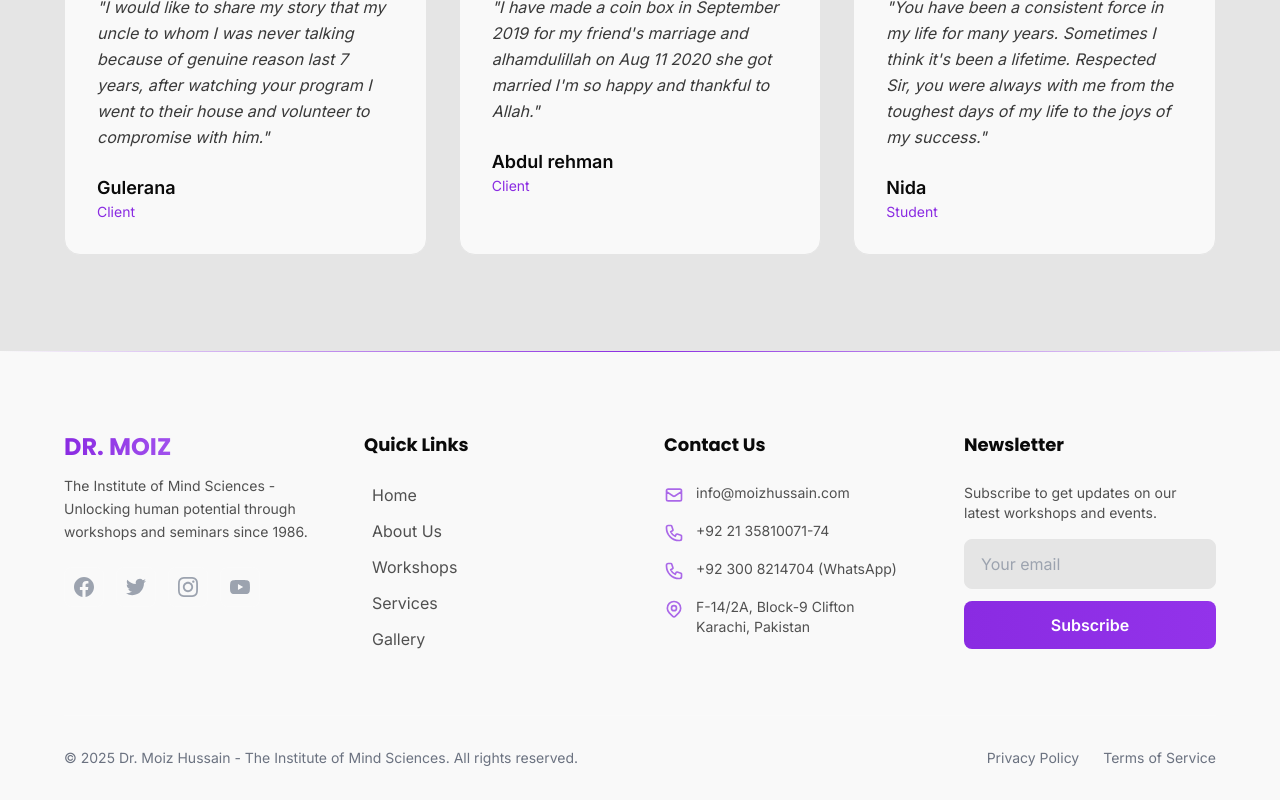
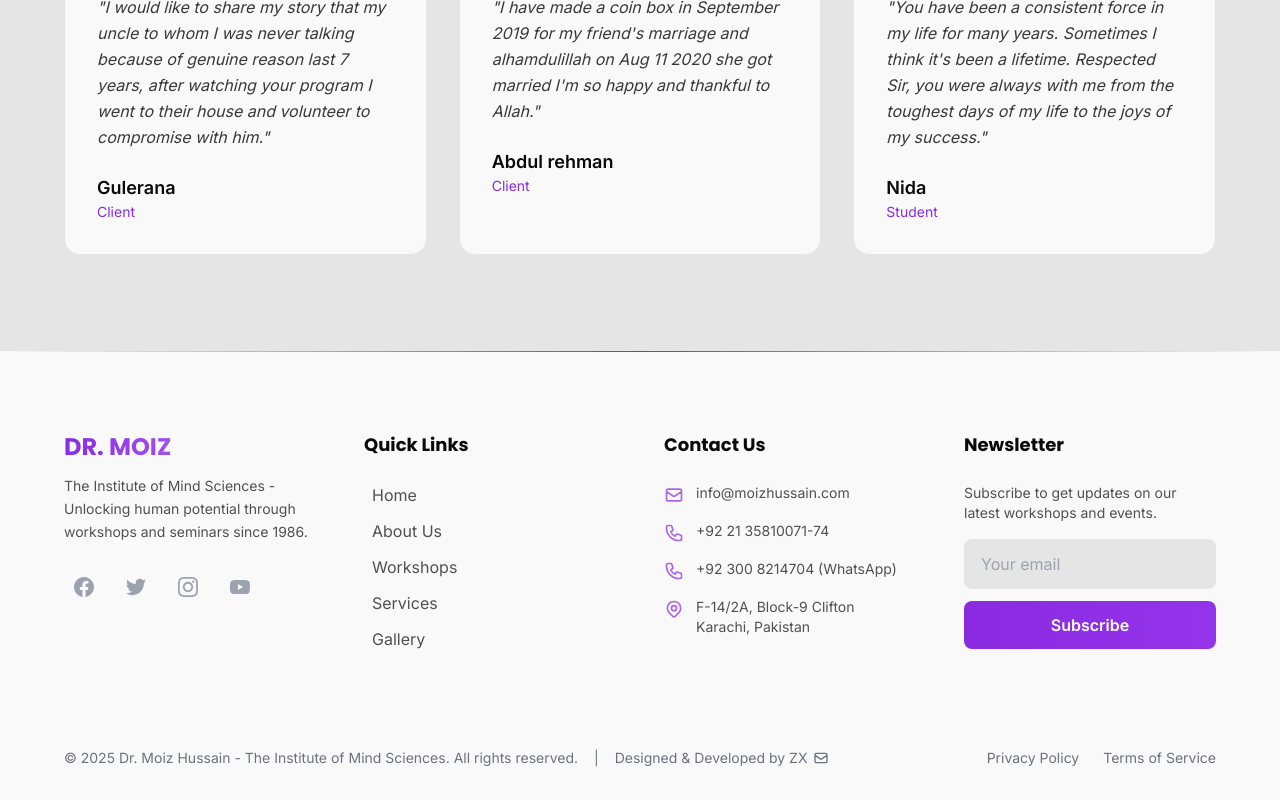
Before and after one commit to zxtalk2/drmoizhussain-cloud, a Next.js app: page / in a window 1280 px wide. Shown: the part 3037-3837 px from the top of the page. Built offline with nearby package versions, Linux system fonts and the light colour scheme; no server answers; the database is empty.

Commit message:
feat: Add developer credit in footer
- Added 'Designed & Developed by ZX' with envelope icon
- Click opens email to zxtalk2@gmail.com

```diff
--- a/components/Footer.js
+++ b/components/Footer.js
@@ -283,13 +283,34 @@ export default function Footer() {
           </div>
         </div>
 
-        {/* Bottom Bar */}
         <div className="pt-8 border-t border-white/10">
           <div className="flex flex-col md:flex-row justify-between items-center gap-4 text-sm text-gray-500">
-            <p>
-              © {new Date().getFullYear()} Dr. Moiz Hussain - The Institute of
-              Mind Sciences. All rights reserved.
-            </p>
+            <div className="flex flex-col sm:flex-row items-center gap-2 sm:gap-4">
+              <p>
+                © {new Date().getFullYear()} Dr. Moiz Hussain - The Institute of
+                Mind Sciences. All rights reserved.
+              </p>
+              <span className="hidden sm:block">|</span>
+              <a
+                href="mailto:zxtalk2@gmail.com"
+                className="flex items-center gap-1.5 hover:text-primary transition-colors group"
+              >
+                <span>Designed & Developed by ZX</span>
+                <svg
+                  className="w-4 h-4 group-hover:scale-110 transition-transform"
+                  fill="none"
+                  stroke="currentColor"
+                  viewBox="0 0 24 24"
+                >
+                  <path
+                    strokeLinecap="round"
+                    strokeLinejoin="round"
+                    strokeWidth={2}
+                    d="M3 8l7.89 5.26a2 2 0 002.22 0L21 8M5 19h14a2 2 0 002-2V7a2 2 0 00-2-2H5a2 2 0 00-2 2v10a2 2 0 002 2z"
+                  />
+                </svg>
+              </a>
+            </div>
             <div className="flex gap-6">
               <Link href="#" className="hover:text-primary transition-colors">
                 Privacy Policy
```
